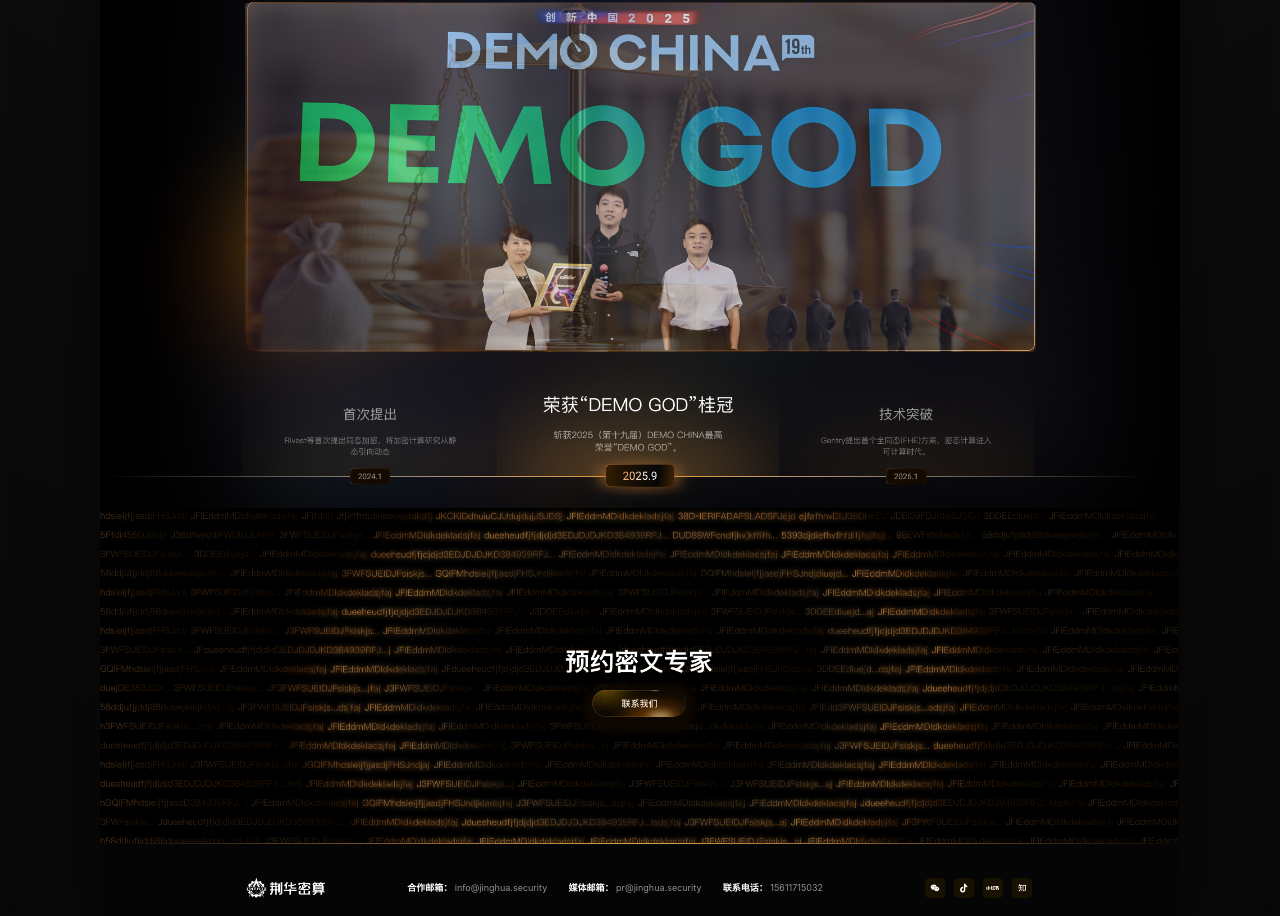
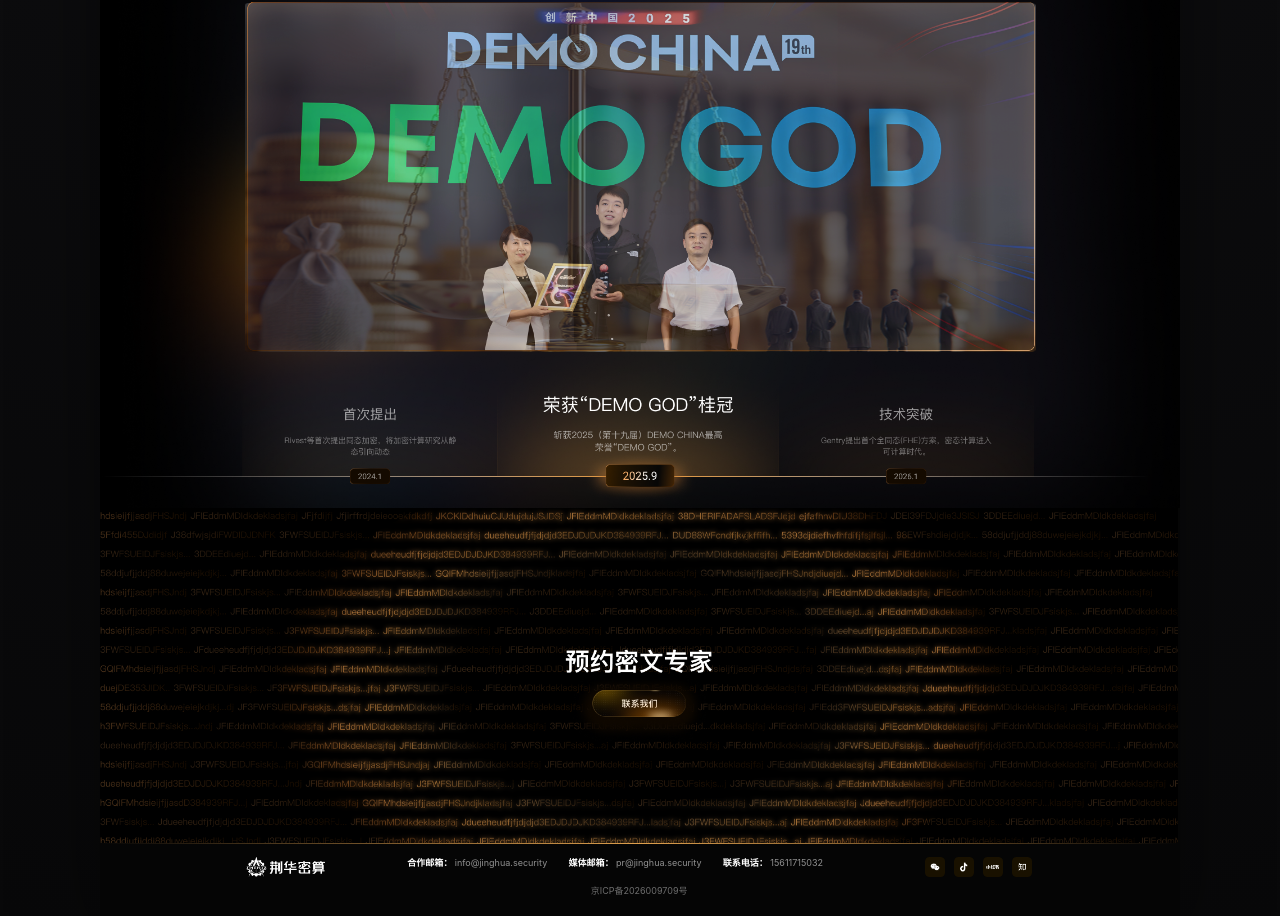
Before and after one commit to wdapp/jinghua-security-homepage, a plain HTML site: page index.html in a window 1280 px wide. Shown: the part 1071-1987 px from the top of the page. Drawn offline with Linux system fonts and the light colour scheme.

Commit message:
修改备案号位置

```diff
--- a/index.html
+++ b/index.html
@@ -215,10 +215,10 @@
                 </div>
               </div>
             </div>
+            <a class="footer-record" href="https://beian.miit.gov.cn/" target="_blank" rel="noreferrer">
+              京ICP备2026009709号
+            </a>
           </div>
-          <a class="footer-record" href="https://beian.miit.gov.cn/" target="_blank" rel="noreferrer">
-            京ICP备2026009709号
-          </a>
         </section>
       </div>
     </main>
--- a/styles/homepage.css
+++ b/styles/homepage.css
@@ -464,11 +464,13 @@ body {
 .footer-inner {
   position: absolute;
   left: 146.02px;
-  top: 22.47px;
+  top: 14px;
   width: 786.27px;
-  height: 44.93px;
+  height: 72px;
   display: flex;
-  align-items: center;
+  align-items: flex-start;
+  align-content: flex-start;
+  flex-wrap: wrap;
 }
 
 .footer-logo {
@@ -571,10 +573,9 @@ body {
 }
 
 .footer-record {
-  position: absolute;
-  left: 146.02px;
-  top: 72.88px;
-  width: 786.27px;
+  display: block;
+  width: 100%;
+  margin-top: 8px;
   color: rgba(255, 255, 255, 0.42);
   font-size: 8.98px;
   line-height: 12.36px;
```
Also changed, not shown: home.html (+0 -2 lines), styles/home-formal.css (+8 -11 lines).
